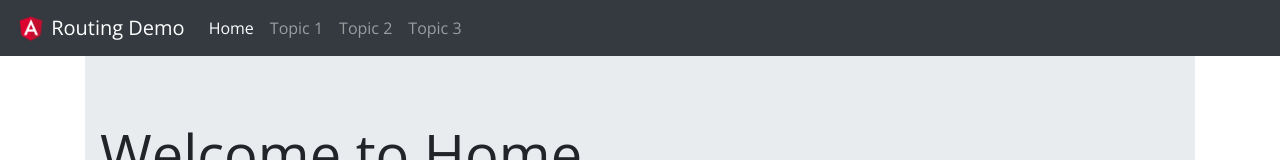
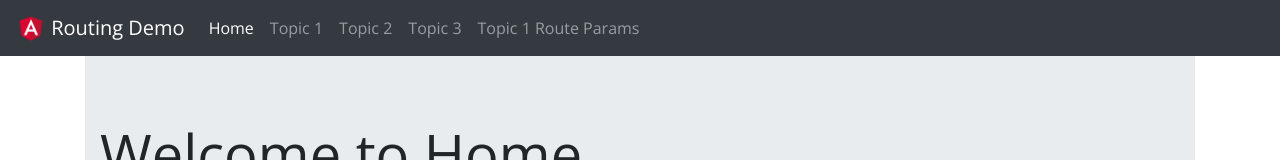
Before and after one commit to vivek-training/ng-routing-demo, an Angular app: page / in a window 1280 px wide. Shown: the top 160 px of the page. Built offline with nearby package versions, Linux system fonts and the light colour scheme.

Commit message:
finished

```diff
--- a/src/app/navbar/navbar.component.html
+++ b/src/app/navbar/navbar.component.html
@@ -37,5 +37,11 @@
       routerLinkActive="active"
       >Topic 3</a
     >
+    <a
+      class="nav-item nav-link"
+      [routerLink]="['/topic1', '2019', 'Chennai']"
+      routerLinkActive="active"
+      >Topic 1 Route Params</a
+    >
   </div>
 </nav>
```
